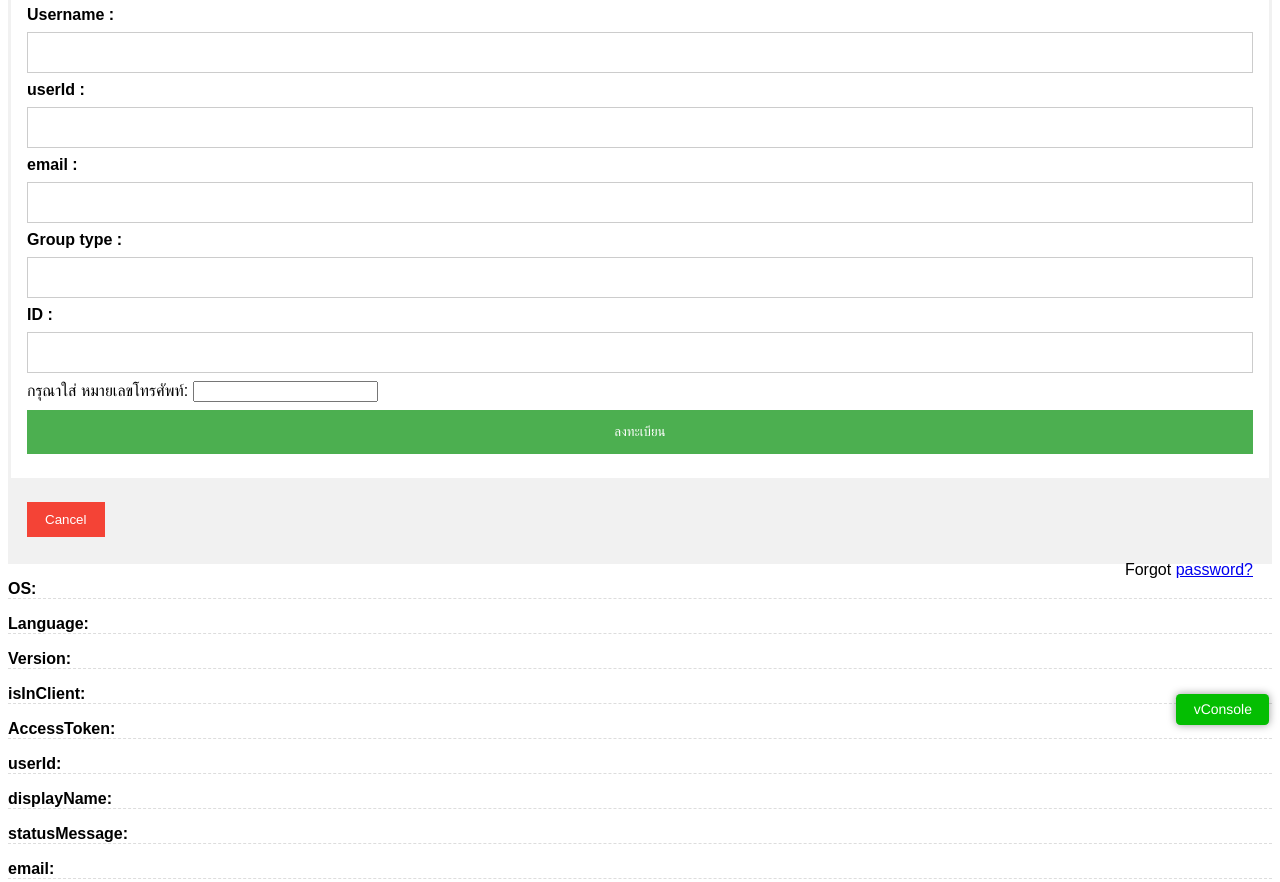
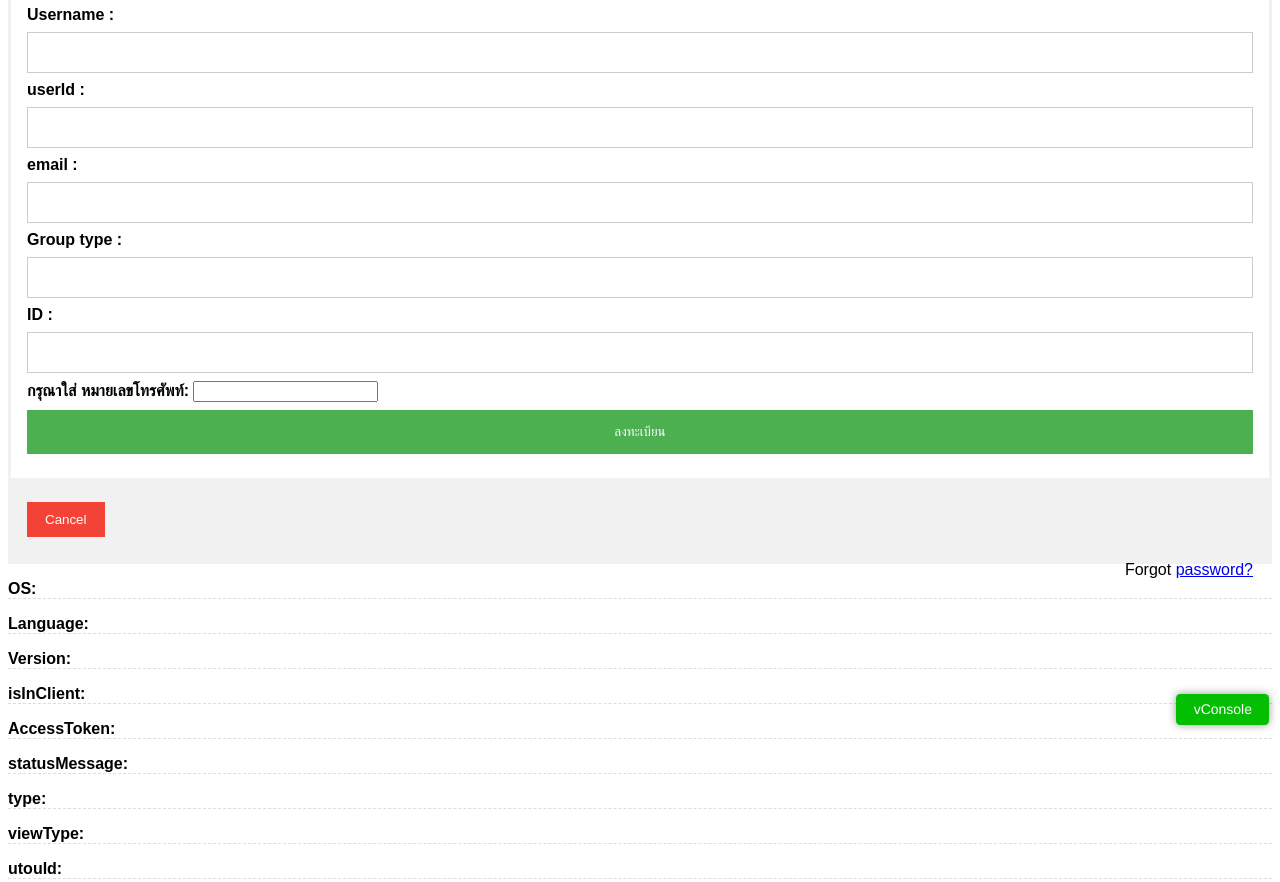
Before and after one commit to naruphon12/liffapiline, a plain HTML site: page index.html in a window 1280 px wide. Shown: the part 75-957 px from the top of the page. Drawn offline with Linux system fonts and the light colour scheme; a script that the page names is missing.

Commit message:
Add files via upload

```diff
--- a/index.html
+++ b/index.html
@@ -105,7 +105,7 @@
       <label for="psw" ><b>ID :</b></label>
       <input type="text" id="ID" name="psw" >
 
-      <label for="phone">กรุณาใส่ หมายเลขโทรศัพท์:</label>
+      <label for="phone"><b> กรุณาใส่ หมายเลขโทรศัพท์:</b></label>
       <input type="tel" id="phone" name="phone" pattern="[0-9]{3}-[0-9]{2}-[0-9]{3}">
 
       <button type="submit">ลงทะเบียน</button>
@@ -128,10 +128,10 @@
   <p id="accessToken"><b>AccessToken:</b> </p>
   <!-- <img id="pictureUrl" > -->
 
-  <p id="userId"><b>userId:</b> </p>
-  <p id="displayName"><b>displayName:</b> </p>
+  <!-- <p id="userId"><b>userId:</b> </p> -->
+  <!-- <p id="displayName"><b>displayName:</b> </p> -->
   <p id="statusMessage"><b>statusMessage:</b> </p>
-  <p id="email"><b>email:</b> </p>
+  <!-- <p id="email"><b>email:</b> </p> -->
   <p id="type"><b>type:</b> </p>
   <p id="viewType"><b>viewType:</b> </p>
   <p id="utouId"><b>utouId:</b> </p>
```
